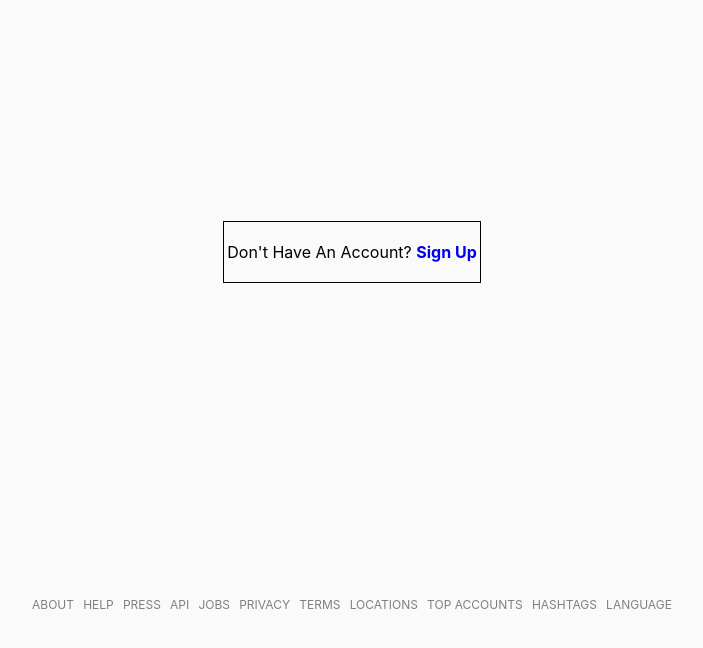
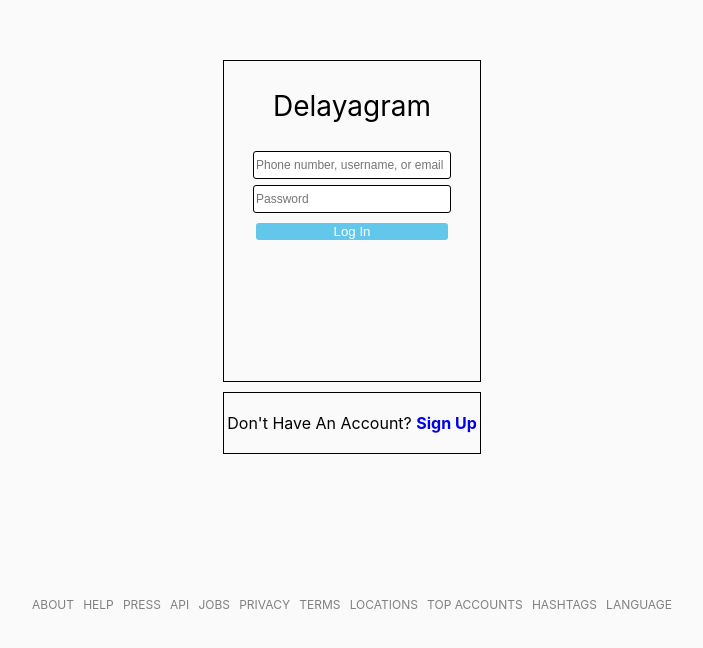
Before and after one commit to moriie/delayagram_fe, a React (Create React App) app: page / in a window 1280 px wide. Shown: the part 148-796 px from the top of the page, without its empty margins (288-991 px from the left). Built offline with nearby package versions, Linux system fonts and the light colour scheme.

Commit message:
Adding ability to switch between login and signup pages through the logintoggler component.

```diff
--- a/src/Home/home.js
+++ b/src/Home/home.js
@@ -8,16 +8,17 @@ import LoginToggler from '../LoginToggler/logintoggler'
 
 const Home = () => {
 
-    const [pageState, setPagestate] = useState(true)
+    // const [pageState, setPagestate] = useState(true)
 
-    const BlockManager = () => {
-        return pageState ? <Login/> : <Signup/>
-    }
+    // const BlockManager = () => {
+    //     return pageState ? <Login/> : <Signup/>
+    // }
 
     return <Fragment>
         <Splash>
             {/* {BlockManager()} */}
-            <LoginToggler/>
+            <Login/>
+            {/* <LoginToggler/> */}
         </Splash>
         <Footer>
             <Link to="/about">ABOUT</Link>
--- a/src/Login/login.js
+++ b/src/Login/login.js
@@ -1,5 +1,7 @@
-import React, {useState} from 'react'
+import React, {useState, Fragment} from 'react'
 import styled from 'styled-components'
+
+import LoginToggler from '../LoginToggler/logintoggler'
 
 const Login = () => {
 
@@ -14,12 +16,15 @@ const Login = () => {
 
     }
 
-    return <LoginBlock onSubmit={(e)=>handleOnSubmit(e)}>
-        <LogoPlaceholder>Delayagram</LogoPlaceholder>
-        <Input placeholder={"Phone number, username, or email"} value={identity} onChange={e=>setIdentity(e.target.value)}></Input><br/>
-        <Input placeholder={"Password"} value={password} type='password' onChange={e=>setPassword(e.target.value)}></Input><br/>
-        <Submit type="submit">Log In</Submit>
-    </LoginBlock>
+    return <Fragment>
+        <LoginBlock onSubmit={(e)=>handleOnSubmit(e)}>
+            <LogoPlaceholder>Delayagram</LogoPlaceholder>
+            <Input placeholder={"Phone number, username, or email"} value={identity} onChange={e=>setIdentity(e.target.value)}></Input><br/>
+            <Input placeholder={"Password"} value={password} type='password' onChange={e=>setPassword(e.target.value)}></Input><br/>
+            <Submit type="submit">Log In</Submit>
+        </LoginBlock>
+        <LoginToggler loginstate={true}/>
+    </Fragment>
 }
 
 export default Login
--- a/src/LoginToggler/logintoggler.js
+++ b/src/LoginToggler/logintoggler.js
@@ -2,12 +2,19 @@ import React, { useState } from 'react'
 import { Link } from 'react-router-dom'
 import styled from 'styled-components'
 
-const LoginToggler = () => {
+const LoginToggler = (props) => {
 
-    const [loginState, setLoginState] = useState(false)
+    const LinkHandler = () => {
+        if (props.loginstate){
+            return <p>Don't Have An Account? <Link to='/signup'>Sign Up</Link></p>
+        }
+        else{
+            return <p>Have an account? <Link to='/login'>Log in</Link></p>
+        }
+    }
 
     return <ToggleBlock>
-        <p>Don't Have An Account? <Link to='/signup'>Sign Up</Link></p>
+        {LinkHandler()}
     </ToggleBlock>
 }
 
--- a/src/Signup/signup.js
+++ b/src/Signup/signup.js
@@ -1,5 +1,6 @@
-import React, {useState} from 'react'
+import React, {useState, Fragment} from 'react'
 import styled from 'styled-components'
+import LoginToggler from '../LoginToggler/logintoggler'
 
 const Signup = () => {
 
@@ -16,13 +17,16 @@ const Signup = () => {
 
     }
 
-    return <SignupBlock onSubmit={(e)=>handleOnSubmit(e)}>
+    return <Fragment>
+        <SignupBlock onSubmit={(e)=>handleOnSubmit(e)}>
             <Input value={contact} onChange={e=>setContact(e.target.value)}></Input>
             <Input value={fullname} onChange={e=>setFullname(e.target.value)}></Input>
             <Input value={identity} onChange={e=>setIdentity(e.target.value)}></Input><br/>
             <Input value={password} type='password' onChange={e=>setPassword(e.target.value)}></Input><br/>
             <Submit type="submit">Sign Up</Submit>
         </SignupBlock>
+        <LoginToggler loginstate={false}/>
+    </Fragment>
 }
 
 export default Signup
```
Lines whose indentation alone changed are shown as unchanged.
